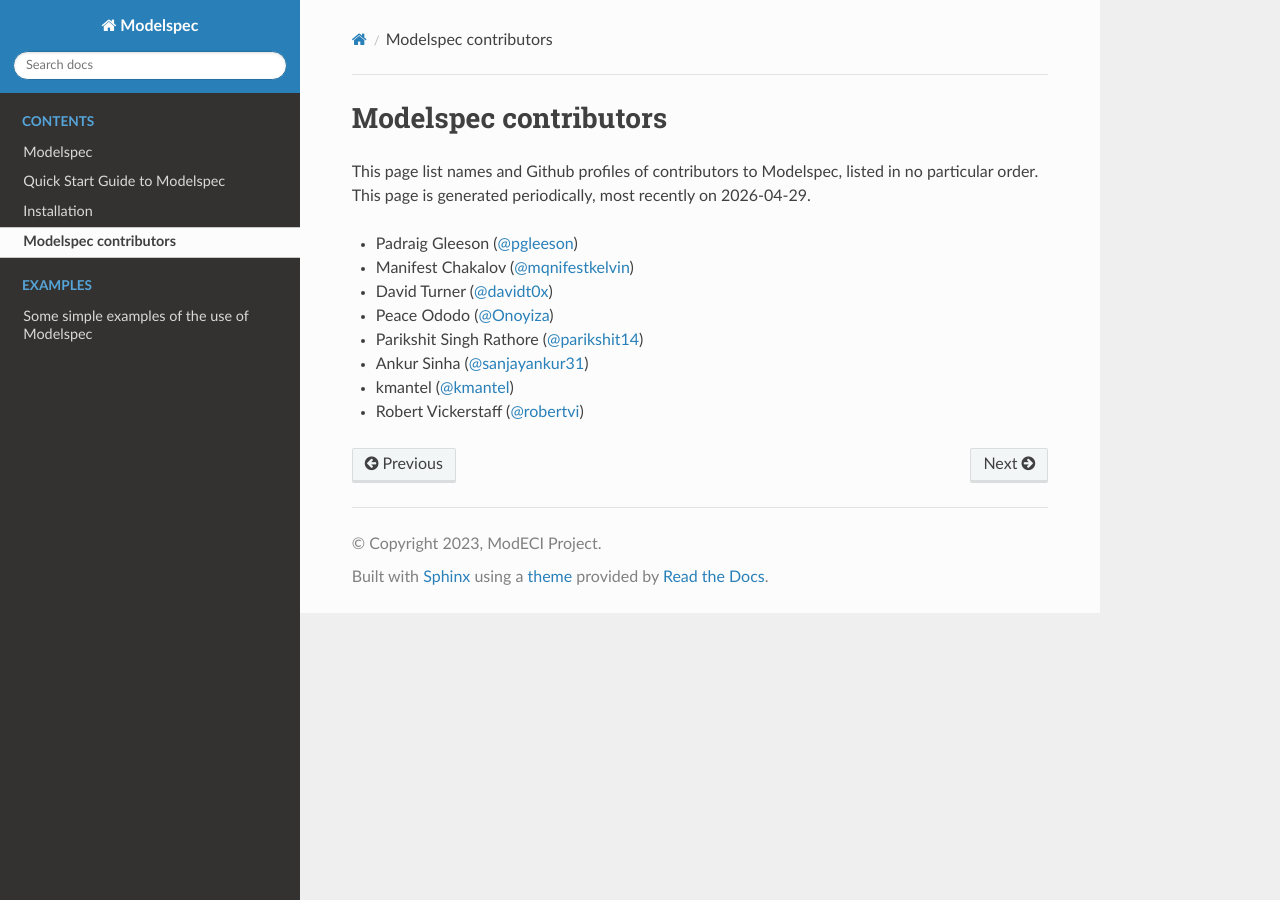
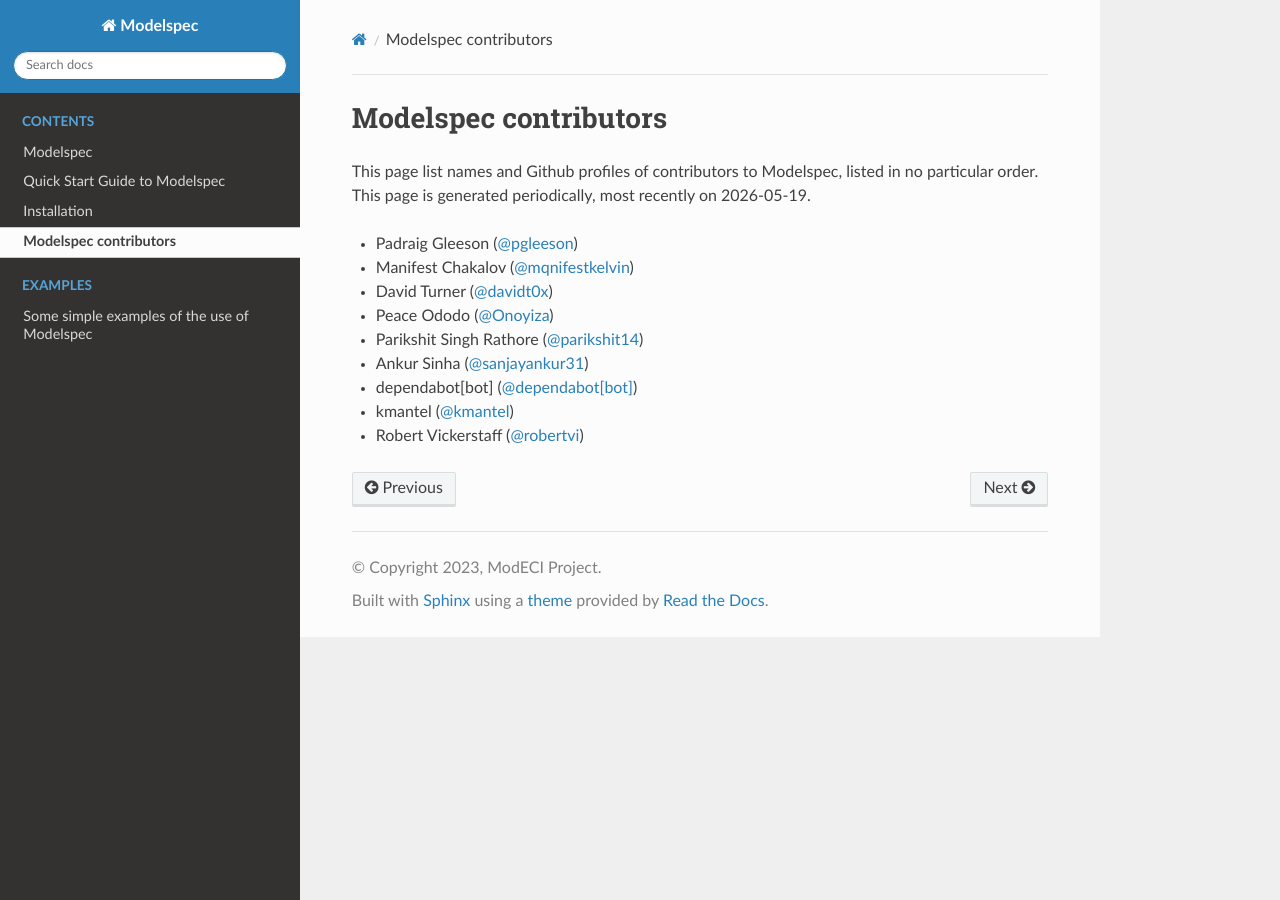
Before and after one commit to ModECI/modelspec, a Sphinx documentation site: the page built from docs/sphinx/source/api/Contributors.md, in a window 1280 px wide. Built offline with Sphinx 7.4.7 and the Read the Docs theme 3.1.0, drawn with Linux system fonts in a browser that asks for light colours; pages that are not in the unit, such as notebooks, are missing from menus.

Commit message:
Update contribs

```diff
--- a/docs/sphinx/source/api/Contributors.md
+++ b/docs/sphinx/source/api/Contributors.md
@@ -3,7 +3,7 @@
 # Modelspec contributors
 
 This page list names and Github profiles of contributors to Modelspec, listed in no particular order.
-This page is generated periodically, most recently on 2026-04-29.
+This page is generated periodically, most recently on 2026-05-19.
 
 - Padraig Gleeson ([@pgleeson](https://github.com/pgleeson))
 - Manifest Chakalov  ([@mqnifestkelvin](https://github.com/mqnifestkelvin))
@@ -11,5 +11,6 @@ This page is generated periodically, most recently on 2026-04-29.
 - Peace Ododo ([@Onoyiza](https://github.com/Onoyiza))
 - Parikshit Singh Rathore ([@parikshit14](https://github.com/parikshit14))
 - Ankur Sinha ([@sanjayankur31](https://github.com/sanjayankur31))
+- dependabot[bot] ([@dependabot[bot]](https://github.com/apps/dependabot))
 - kmantel ([@kmantel](https://github.com/kmantel))
 - Robert Vickerstaff ([@robertvi](https://github.com/robertvi))
```
